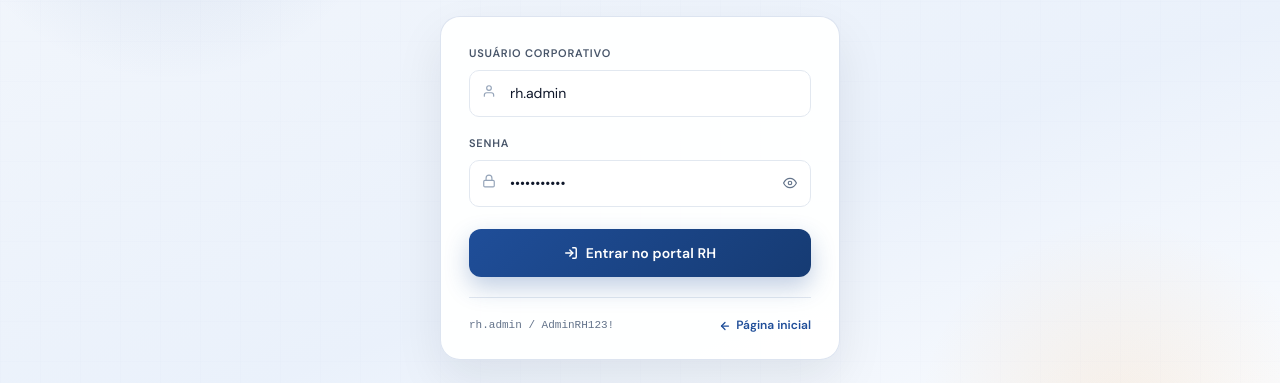
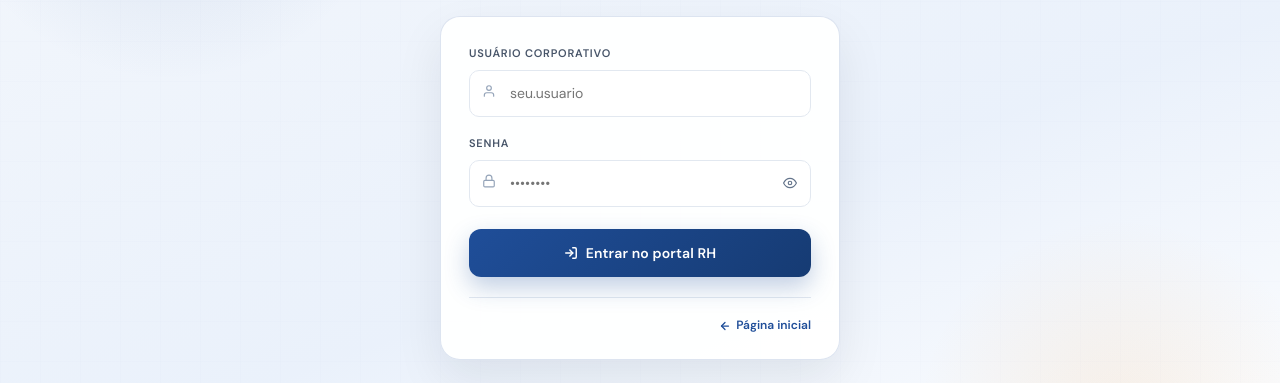
Before and after one commit to Wasion-it/Sistema_de_pesquisas, a React (Vite) app in the folder frontend/: page /admin/login in a window 1280 px wide. Shown: the part 279-662 px from the top of the page. Built offline with nearby package versions, Linux system fonts and the light colour scheme.

Commit message:
♻️ Refatoração: remove credenciais padrão do formulário de login na página de administração

```diff
--- a/frontend/src/pages/AdminLoginPage.jsx
+++ b/frontend/src/pages/AdminLoginPage.jsx
@@ -7,8 +7,8 @@ export function AdminLoginPage() {
   const navigate = useNavigate()
   const location = useLocation()
   const { isAuthenticated, isLoading, signIn } = useAuth()
-  const [login, setLogin] = useState('rh.admin')
-  const [password, setPassword] = useState('AdminRH123!')
+  const [login, setLogin] = useState('')
+  const [password, setPassword] = useState('')
   const [showPassword, setShowPassword] = useState(false)
   const [errorMessage, setErrorMessage] = useState('')
   const [isSubmitting, setIsSubmitting] = useState(false)
@@ -386,19 +386,9 @@ export function AdminLoginPage() {
               borderTop: '1px solid #e2e8f0',
               display: 'flex',
               alignItems: 'center',
-              justifyContent: 'space-between',
+              justifyContent: 'flex-end',
             }}
           >
-            <code
-              style={{
-                fontSize: 11,
-                color: '#64748b',
-                fontFamily: '"Courier New", monospace',
-              }}
-            >
-              rh.admin / AdminRH123!
-            </code>
-
             <Link
               to="/"
               style={{
```
